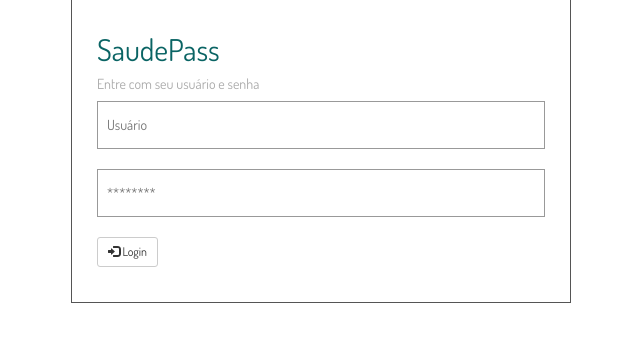
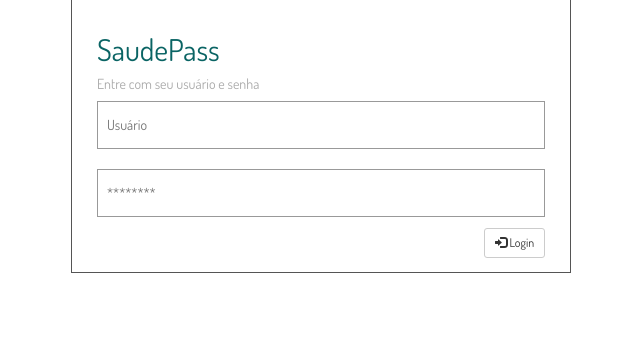
Before and after one commit to Shadow-Bird/saudepass, a PHP site: page / in a window 1280 px wide. Shown: the part 126-468 px from the top of the page, without its empty margins (319-959 px from the left). Run offline with PHP 8.4, Linux system fonts and the light colour scheme; some libraries are stand-ins or nearby versions.

Commit message:
Ajuste no posicionamento do botao logar

```diff
--- a/css/estilo.css
+++ b/css/estilo.css
@@ -20,3 +20,10 @@
 	height:6%;
 	padding-left:2%;
 }
+
+.btn-default {
+	position:absolute;
+	bottom:5%;
+	right:5%;
+
+}
--- a/index.html
+++ b/index.html
@@ -20,7 +20,7 @@
 						<br><br>
 					<input class="inputLogin" type="password" name="logSenha" placeholder="********">
 						<br><br>
-					<button type="button" value="submit" class="btn btn-default btn-sm"><span class="glyphicon glyphicon-log-in"></span> Login</button>
+					<button type="button" value="submit" class="btn btn-default btn-sm"><span class="glyphicon glyphicon-log-in"></span>  Login</button>
 					</p>
 				</form>
 			</div>
```
